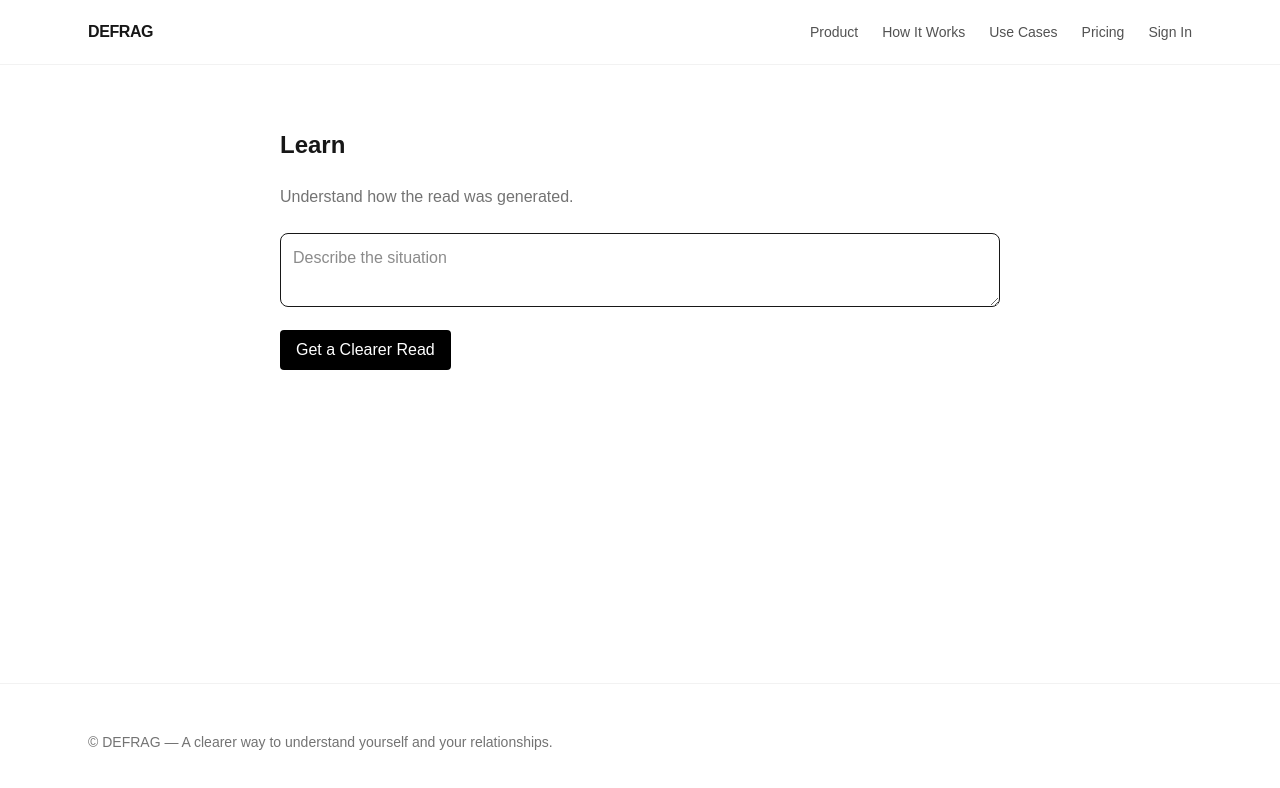
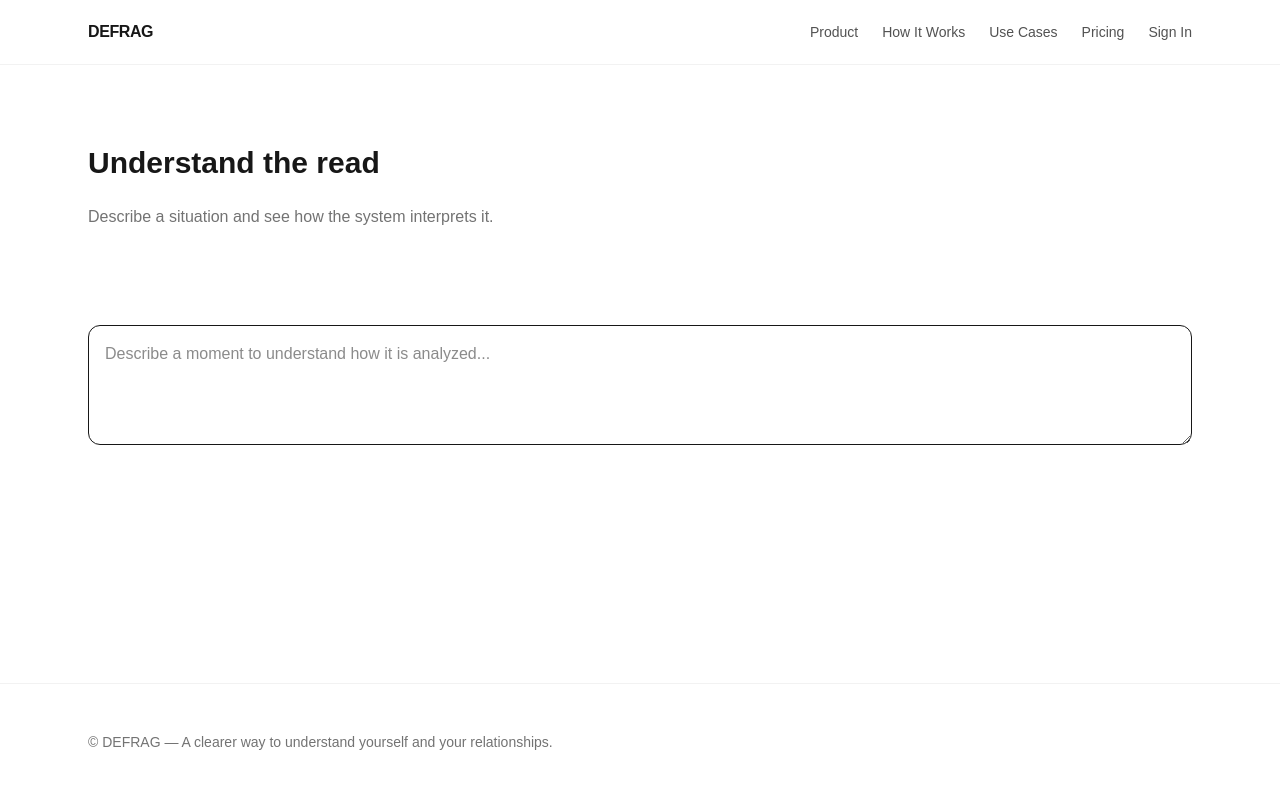
Before and after one commit to cjo93/nextjs-boilerplate, a Next.js app: page /app/learn in a window 1280 px wide. Shown: the top 788 px of the page. Built offline with nearby package versions, Linux system fonts and the light colour scheme.

Commit message:
Wire artifacts into app learn page

```diff
--- a/app/app/learn/page.tsx
+++ b/app/app/learn/page.tsx
@@ -1,13 +1,56 @@
-import { ClarityForm } from "@/components/app/clarity-form";
+"use client";
+
+import { useState } from "react";
+import { PageShell } from "@/components/system/page-shell";
+import { SectionShell } from "@/components/system/section-shell";
+import { ThreeLens } from "@/components/artifacts/three-lens";
+import { ReactionDecode } from "@/components/artifacts/reaction-decode";
+import { ClarifiedOutput } from "@/components/artifacts/clarified-output";
 
 export default function LearnPage() {
+  const [input, setInput] = useState("");
+  const hasInput = input.trim().length > 0;
+
   return (
-    <div className="max-w-3xl mx-auto px-6 py-16 space-y-6">
-      <h1 className="text-2xl font-semibold">Learn</h1>
-      <p className="text-neutral-500">
-        Understand how the read was generated.
-      </p>
-      <ClarityForm mode="learn" />
-    </div>
+    <PageShell>
+      <SectionShell>
+        <h1 className="text-3xl font-semibold">Understand the read</h1>
+        <p className="text-neutral-500 max-w-2xl">
+          Describe a situation and see how the system interprets it.
+        </p>
+      </SectionShell>
+
+      <SectionShell>
+        <textarea
+          value={input}
+          onChange={(e) => setInput(e.target.value)}
+          placeholder="Describe a moment to understand how it is analyzed..."
+          className="w-full border rounded-xl p-4 min-h-[120px]"
+        />
+      </SectionShell>
+
+      {hasInput && (
+        <SectionShell className="space-y-8">
+          <ThreeLens
+            baseline="This reflects your underlying tendencies."
+            now="This highlights what may be active right now."
+            relationships="This shows how it may play out between people."
+          />
+
+          <ReactionDecode
+            pattern="A pattern may be driving the reaction."
+            pressure="Pressure can amplify that pattern."
+            landing="This may land differently than intended."
+            repeat="The loop continues if not recognized."
+            response="Recognizing the pattern changes the outcome."
+          />
+
+          <ClarifiedOutput
+            summary="This output is generated by combining baseline, moment, and relational signals."
+            guidance="Use this to understand how the read is formed and how to apply it."
+          />
+        </SectionShell>
+      )}
+    </PageShell>
   );
 }
```
